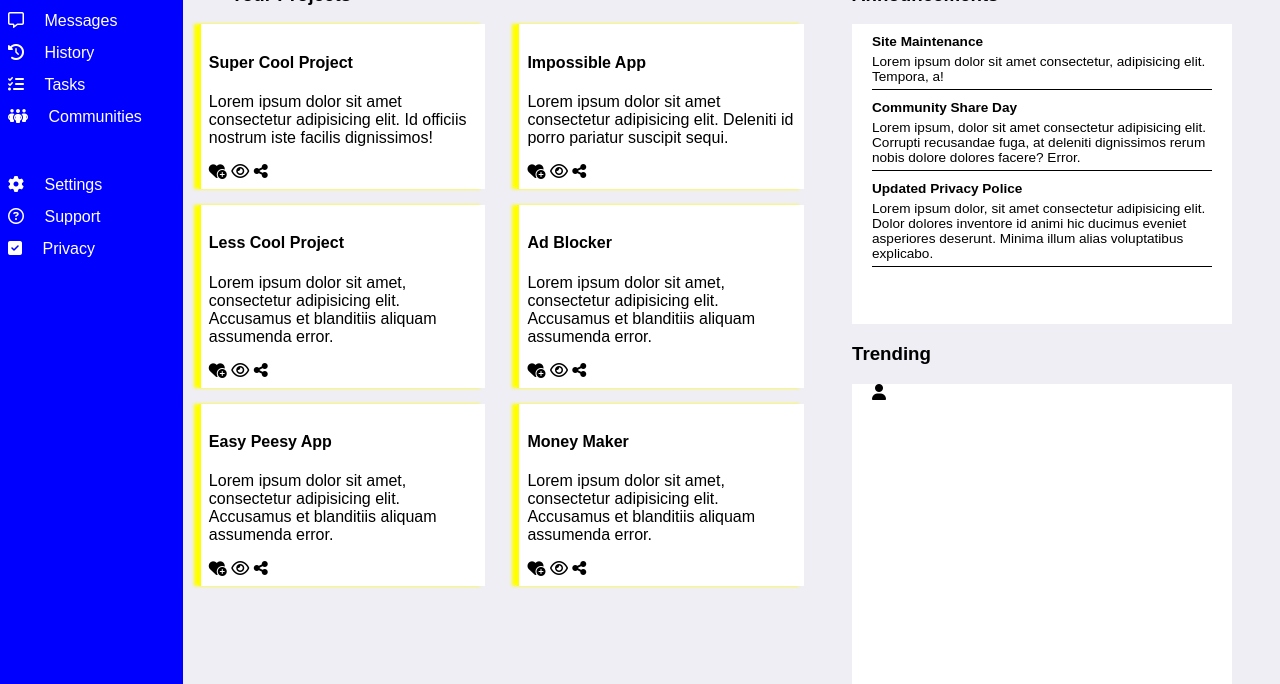
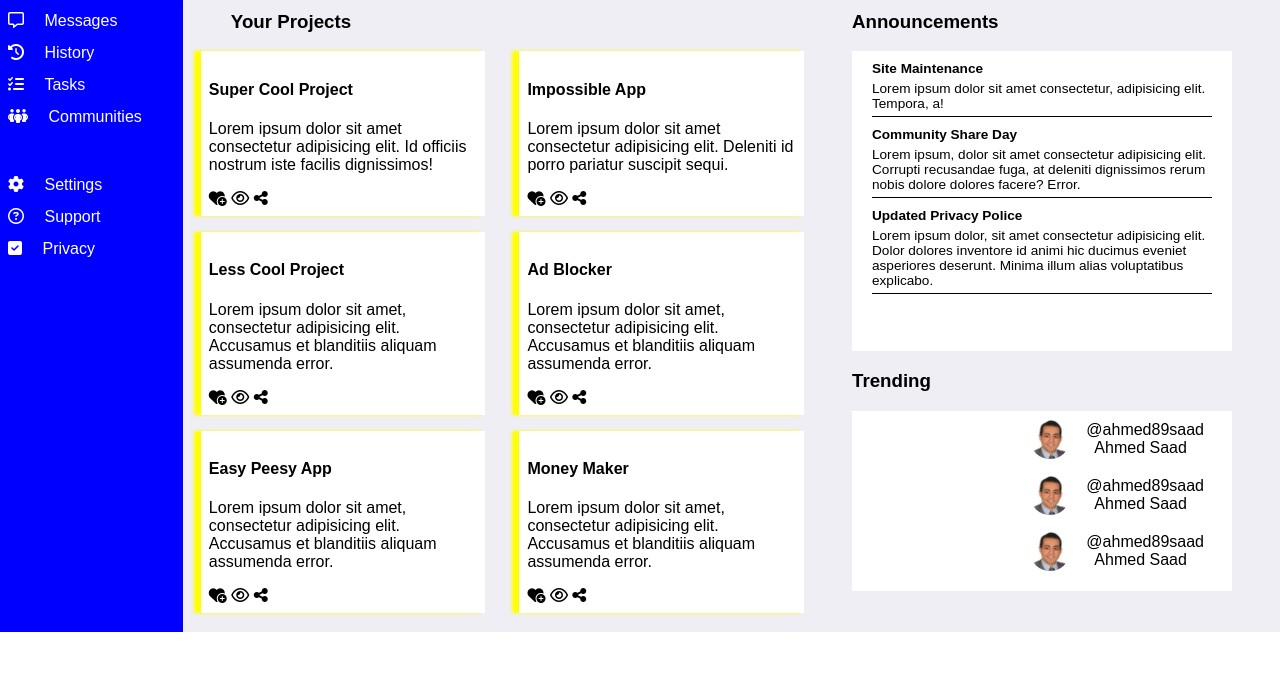
Before and after one commit to AhmedSaadKader/odin-admin-dashboard, a plain HTML site: page index.html in a window 1280 px wide. Shown: the part 168-852 px from the top of the page. After the commit the page ends 800 px from the top, so only its background shows below. Drawn offline with Linux system fonts and the light colour scheme.

Commit message:
trending part in main done

```diff
--- a/index.html
+++ b/index.html
@@ -152,7 +152,18 @@
         <div>
             <h3>Trending</h3>
             <div class="trending-card">
-                <p><span class="fa-solid fa-user"></span></p>
+                <div class="user-wrapper">
+                    <img src="./styles/professionalPhoto.jpg" alt="" width="40px" height="40px">
+                    <p>@ahmed89saad<br><span>Ahmed Saad</span></p>
+                </div>
+                <div class="user-wrapper">
+                    <img src="./styles/professionalPhoto.jpg" alt="" width="40px" height="40px">
+                    <p>@ahmed89saad<br><span>Ahmed Saad</span></p>
+                </div>
+                <div class="user-wrapper">
+                    <img src="./styles/professionalPhoto.jpg" alt="" width="40px" height="40px">
+                    <p>@ahmed89saad<br><span>Ahmed Saad</span></p>
+                </div>
             </div>
         </div>
     </main>
--- a/styles/styles.css
+++ b/styles/styles.css
@@ -80,17 +80,17 @@ header input {
     padding: 0.5rem;
 }
 
-header .user-wrapper {
+.user-wrapper {
     display: flex;
     align-items: center;
     justify-self: end;
 }
 
-header .user-wrapper * {
+.user-wrapper * {
     margin: 0.5rem;
 }
 
-header .user-wrapper img {
+.user-wrapper img {
     border-radius: 30px;
 }
 
@@ -190,7 +190,7 @@ main h3 {
 .trending-card {
     margin: 0px 3rem;
     background-color: white;
-    height: 300px;
+    height: 180px;
     width: 380px;
     padding-left: 20px;
     padding-right: 20px;
```
